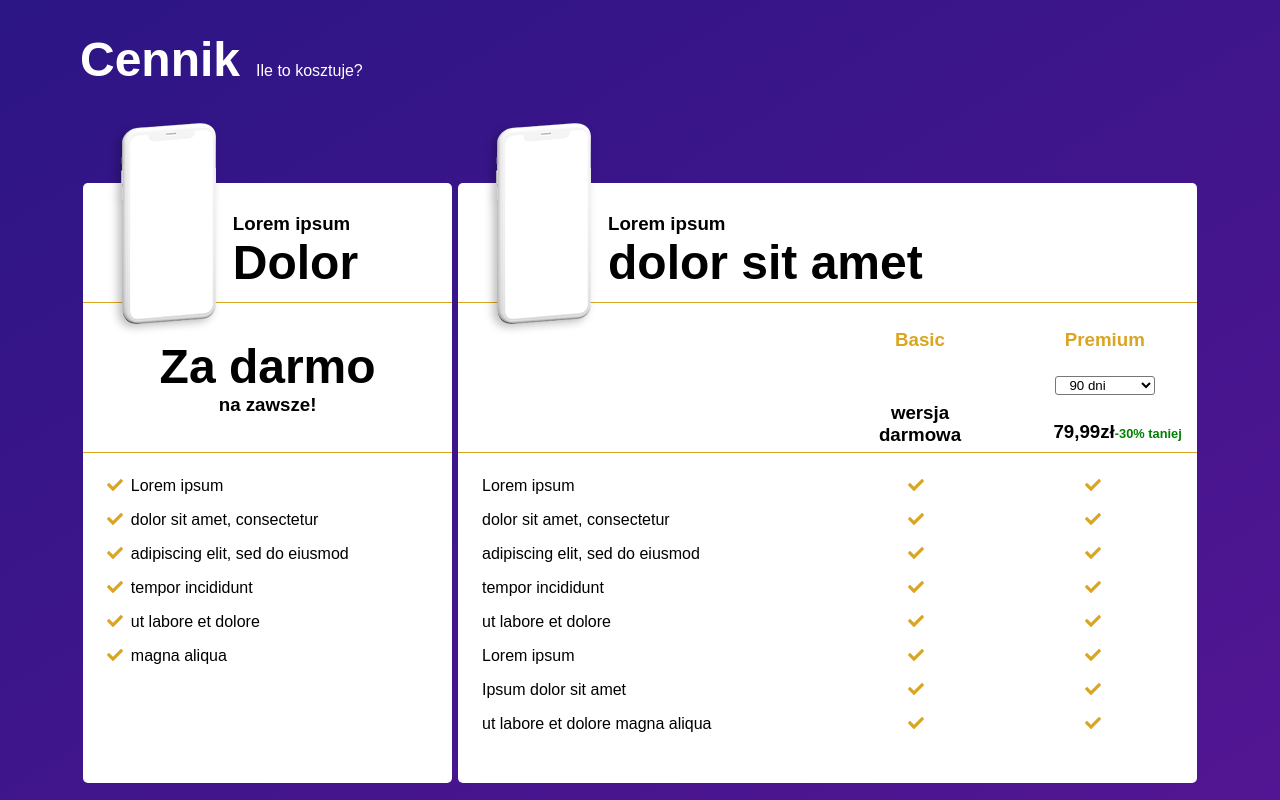
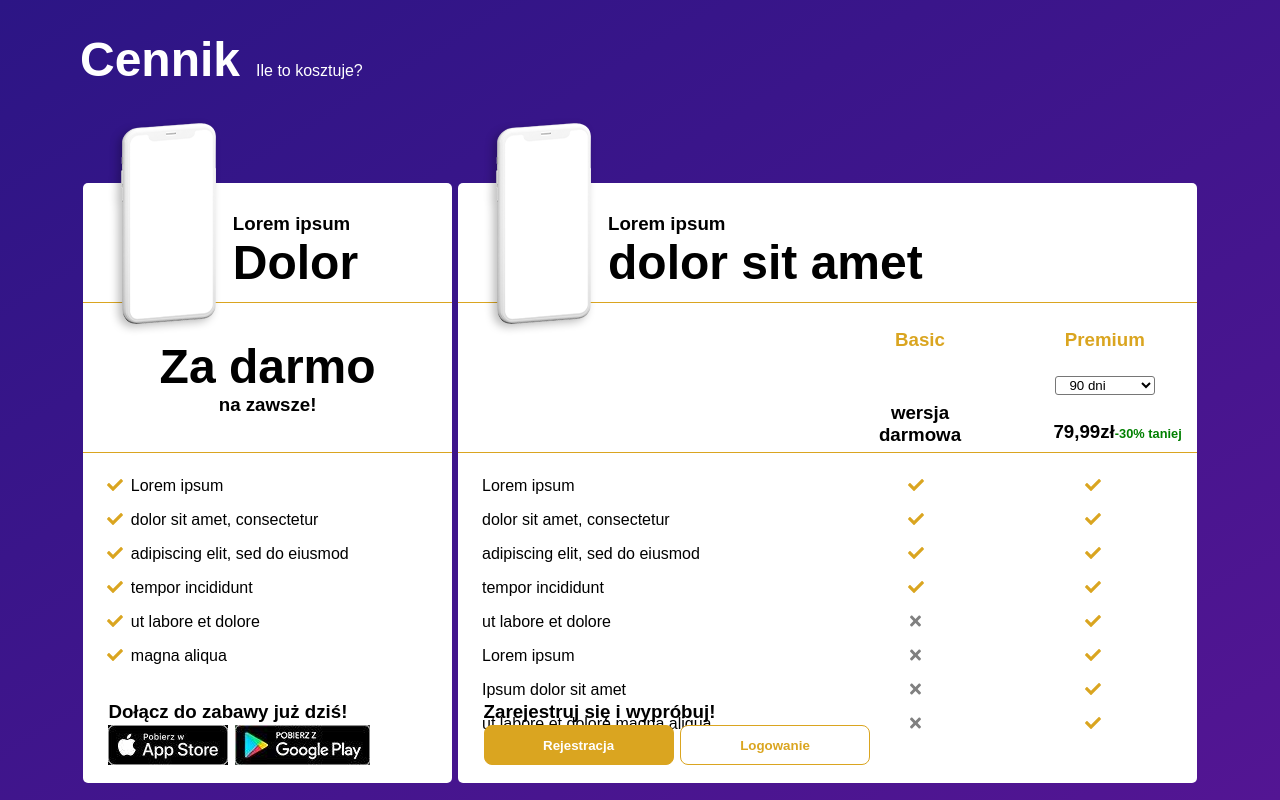
Before and after one commit to pawel-politowski/zadanieTestowe, a React (Create React App) app: page / in a window 1280 px wide. Shown: the part 2320-3120 px from the top of the page. Built offline with nearby package versions, Linux system fonts and the light colour scheme.

Commit message:
Section third done

```diff
--- a/src/Components/PriceList/PriceList.css
+++ b/src/Components/PriceList/PriceList.css
@@ -23,7 +23,7 @@
     padding: 0;
 }
 
-.container img {
+.container .phone {
    position: absolute;
    left: 25px;
    top: -55%;
@@ -41,6 +41,7 @@
     flex: 0 1 33%;
     border-radius: 5px;
     height: 75vh;
+    position: relative;
 }
 
 .titleLeftSide {
@@ -54,6 +55,7 @@
     color: black;
     flex: 0 1 66%;
     border-radius: 5px;
+    position: relative;
 }
 
 .titleRightSide {
@@ -118,3 +120,58 @@ select {
     flex-basis: 25%;
     text-align: center;
 }
+
+.titleLeft {
+    position: absolute;
+    bottom: 10%;
+    left: 1.6rem;
+}
+
+.google, .apple {
+    cursor: pointer;
+}
+
+.container .apple {
+    position: absolute;
+    bottom: 3%;
+    left: 1.6rem;
+}
+
+.container .google {
+    position: absolute;
+    bottom: 3%;
+    left: calc(2rem + 120px);
+}
+
+.titleRight {
+    position: absolute;
+    bottom: 10%;
+    left: 1.6rem;
+}
+
+button.register,
+button.log {
+  width: 190px;
+  height: 40px;
+  border-radius: 8px;
+  font-weight: 800;
+  cursor: pointer;
+}
+
+.register {
+  color: white;
+  background: goldenrod;
+  position: absolute;
+  bottom: 3%;
+  left: 1.6rem;
+  border: 1px solid goldenrod;
+}
+
+.log {
+  background: white;
+  color: goldenrod;
+  border: 1px solid goldenrod;
+  position: absolute;
+  bottom: 3%;
+  left: calc(2rem + 190px)
+}
--- a/src/Components/PriceList/PriceList.js
+++ b/src/Components/PriceList/PriceList.js
@@ -2,8 +2,9 @@ import React from 'react';
 import './PriceList.css';
 import Phone from '../../images/phone.png';
 import { FontAwesomeIcon} from '@fortawesome/react-fontawesome';
-import {faCheck} from '@fortawesome/free-solid-svg-icons';
-
+import {faCheck, faTimes} from '@fortawesome/free-solid-svg-icons';
+import Apple from '../../images/apple.jpg';
+import Google from '../../images/google.jpg';
 
 function PriceList() {
     return (
@@ -15,7 +16,7 @@ function PriceList() {
             <div className="container">
                 <div className="leftSide">
                     <div className="titleLeftSide">
-                        <img src={Phone} alt="phone"/>
+                        <img className="phone" src={Phone} alt="phone"/>
                         <h3>Lorem ipsum<h1>Dolor</h1></h3>
                     </div>
                     <div className="middleSectionLeft">
@@ -30,10 +31,13 @@ function PriceList() {
                         <div><FontAwesomeIcon icon={faCheck} style={{color:"goldenrod"}}/><span>ut labore et dolore</span></div>
                         <div><FontAwesomeIcon icon={faCheck} style={{color:"goldenrod"}}/><span>magna aliqua</span></div>
                     </div>
+                    <h3 className="titleLeft">Dołącz do zabawy już dziś!</h3>
+                    <img className="apple" src={Apple} alt="apple"/>
+                    <img className="google" src={Google} alt="google"/>
                 </div>
                 <div className="rightSide">
                     <div className="titleRightSide">
-                        <img src={Phone} alt="phone"/>
+                        <img className="phone" src={Phone} alt="phone"/>
                         <h3>Lorem ipsum<h1>dolor sit amet</h1></h3>
                     </div>
                     <div className="middleSectionRight">
@@ -72,24 +76,27 @@ function PriceList() {
                         </div>
                         <div className="bottomSectionRightPrgh">
                             <div className="text">ut labore et dolore</div>
-                            <div className="icon"><FontAwesomeIcon icon={faCheck} style={{color:"goldenrod"}}/></div>
+                            <div className="icon"><FontAwesomeIcon icon={faTimes} style={{color:"grey"}}/></div>
                             <div className="icon"><FontAwesomeIcon icon={faCheck} style={{color:"goldenrod"}}/></div>
                         </div>
                         <div className="bottomSectionRightPrgh">
                             <div className="text">Lorem ipsum</div>
-                            <div className="icon"><FontAwesomeIcon icon={faCheck} style={{color:"goldenrod"}}/></div>
+                            <div className="icon"><FontAwesomeIcon icon={faTimes} style={{color:"grey"}}/></div>
                             <div className="icon"><FontAwesomeIcon icon={faCheck} style={{color:"goldenrod"}}/></div>
                         </div>
                         <div className="bottomSectionRightPrgh">
                             <div className="text">Ipsum dolor sit amet</div>
-                            <div className="icon"><FontAwesomeIcon icon={faCheck} style={{color:"goldenrod"}}/></div>
+                            <div className="icon"><FontAwesomeIcon icon={faTimes} style={{color:"grey"}}/></div>
                             <div className="icon"><FontAwesomeIcon icon={faCheck} style={{color:"goldenrod"}}/></div>
                         </div>
                         <div className="bottomSectionRightPrgh">
                             <div className="text">ut labore et dolore magna aliqua</div>
-                            <div className="icon"><FontAwesomeIcon icon={faCheck} style={{color:"goldenrod"}}/></div>
+                            <div className="icon"><FontAwesomeIcon icon={faTimes} style={{color:"grey"}}/></div>
                             <div className="icon"><FontAwesomeIcon icon={faCheck} style={{color:"goldenrod"}}/></div>
                         </div>
+                        <h3 className="titleRight">Zarejestruj się i wypróbuj!</h3>
+                        <button className="register">Rejestracja</button>
+                        <button className="log">Logowanie</button>
                     </div>
                 </div>
             </div>
```
Also changed, not shown: src/images/apple.jpg (added), src/images/google.jpg (added).
